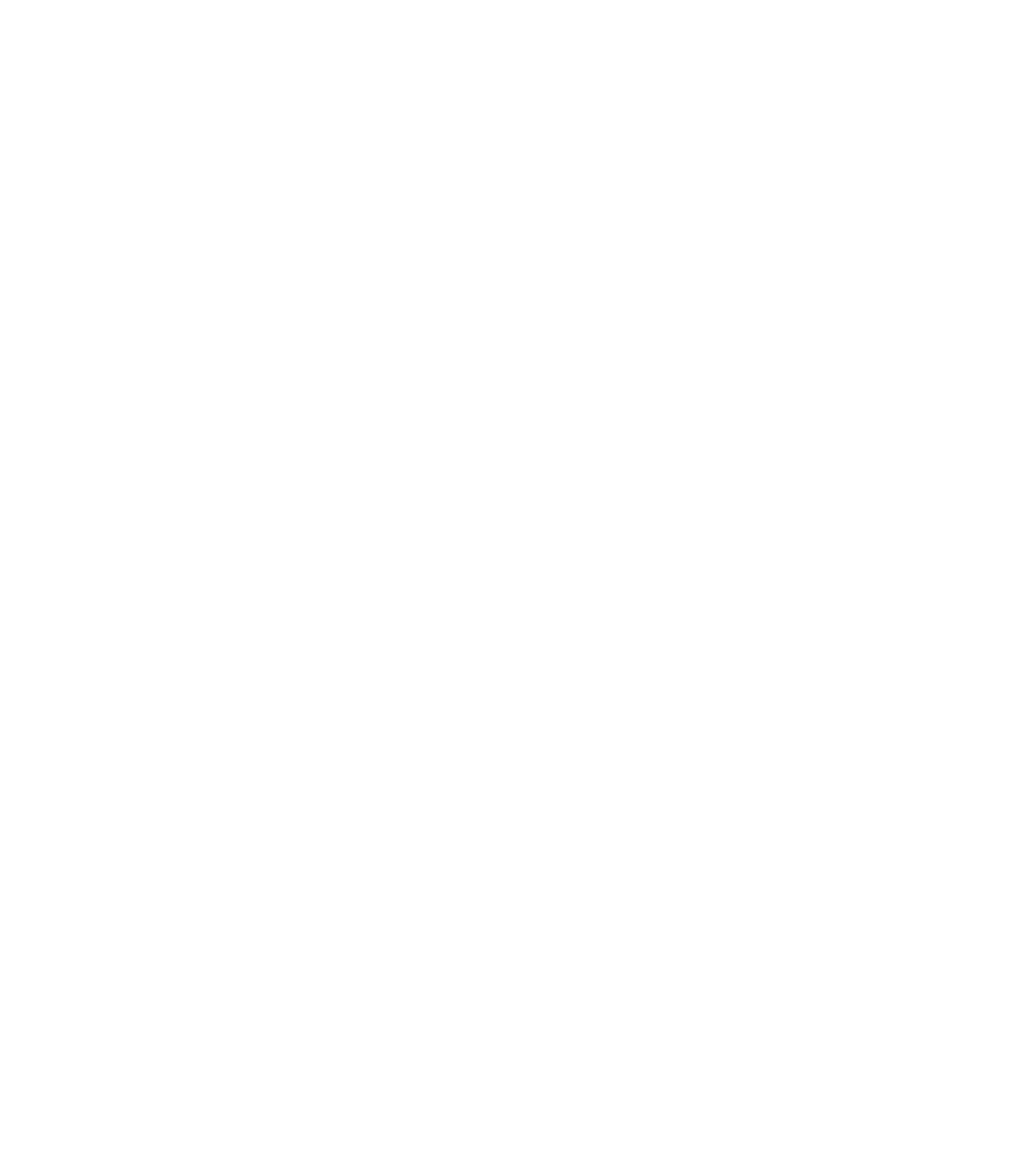
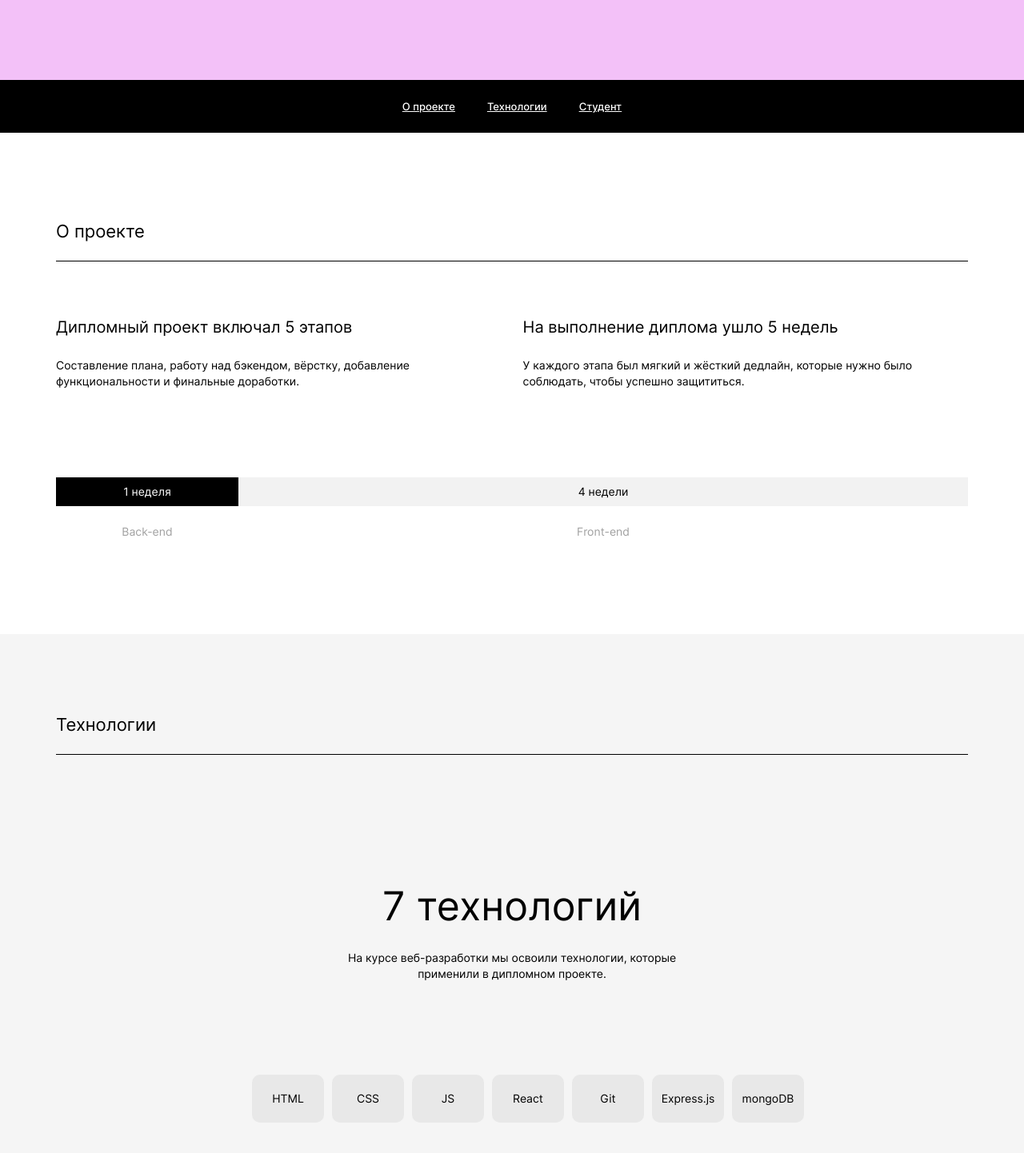
Before and after one commit to KrisGurach/Diploma-frontend, a React (Create React App) app in the folder movies-explorer-frontend/: page / in a window 1280 px wide. Shown: the part 498-1940 px from the top of the page at 80% size. Before the commit the page ends 800 px from the top, so only its background shows below. Built offline with nearby package versions, Linux system fonts and the light colour scheme.

Commit message:
add components

```diff
--- a/movies-explorer-frontend/src/components/App/App.jsx
+++ b/movies-explorer-frontend/src/components/App/App.jsx
@@ -1,10 +1,18 @@
 import './App.css';
 import Header from '../Header/Header.jsx';
+import Promo from '../Main/Promo/Promo';
+import NavTab from '../Main/Navtab/NavTab';
+import AboutProject from '../Main/AboutProject/AboutProject';
+import Techs from '../Main/Techs/Techs.jsx';
 
 function App() {
   return (
     <div className="App">
       <Header />
+      <Promo />
+      <NavTab />
+      <AboutProject />
+      <Techs />
     </div>
   );
 }
--- a/movies-explorer-frontend/src/components/Header/Header.jsx
+++ b/movies-explorer-frontend/src/components/Header/Header.jsx
@@ -12,7 +12,7 @@ export default function Header({}) {
         </div>
         <div className="header__container-account">
           <p className="header__account">Аккаунт</p>
-          <img  className="header__logo-account" src={account} alt="логотип аккаунта" />
+          <img className="header__logo-account" src={account} alt="логотип аккаунта" />
         </div>
       </div>
     </header>
--- /dev/null
+++ b/movies-explorer-frontend/src/components/Main/AboutProject/AboutProject.css
@@ -0,0 +1,78 @@
+.title {
+  margin: 110px 70px 70px;
+  min-height: 50px;
+  border-bottom: 1px var(--black-color) solid;
+  font-family: "Inter";
+  font-size: 22px;
+  font-weight: 400;
+  line-height: 1.21;
+  letter-spacing: -4%;
+}
+
+.project__flex-container {
+  margin: 0 70px 110px;
+  display: flex;
+  gap: 40px;
+}
+
+.project__subtitle {
+  margin: 0 0 26px;
+  padding: 0;
+  font-family: "Inter";
+  font-size: 20px;
+  font-weight: 400;
+  line-height: 1.21;
+}
+
+.project__text {
+  margin: 0;
+  padding: 0;
+  font-family: "Inter";
+  font-size: 14px;
+  font-weight: 400;
+  line-height: 1.43;
+}
+
+.project__time {
+  margin: 0 70px 14px;
+  display: flex;
+}
+
+.project__time:last-child {
+  margin-bottom: 110px;
+}
+
+.project__box {
+  margin: 0;
+  min-height: 36px;
+  display: flex;
+  align-items: center;
+  justify-content: center;
+  font-family: "Inter";
+  font-size: 14px;
+  font-weight: 400;
+  line-height: 1.21;
+  text-align: center;
+}
+
+.project__box_small{
+  width: 228px;
+}
+.project__box_big {
+  width: 912px;
+}
+
+.project__box_black {
+  margin: 0;
+  background-color: var(--black-color);
+  color: var(--white-color);
+}
+
+.project__box_grey {
+  margin: 0;
+  background-color: var(--grey-color);
+}
+
+.project__box_white {
+  color: var(--dark-grey-color);
+}
--- /dev/null
+++ b/movies-explorer-frontend/src/components/Main/AboutProject/AboutProject.jsx
@@ -0,0 +1,29 @@
+export default function AboutProject({}) {
+  return (
+    <div className="project">
+      <h2 className="title project__title">О проекте</h2>
+      <div className="project__flex-container">
+        <div className="project__container">
+          <p className="project__subtitle">Дипломный проект включал 5 этапов</p>
+          <p className="project__text">
+            Составление плана, работу над бэкендом, вёрстку, добавление функциональности и финальные доработки.
+          </p>
+        </div>
+        <div className="project__container">
+          <p className="project__subtitle">На выполнение диплома ушло 5 недель</p>
+          <p className="project__text">
+            У каждого этапа был мягкий и жёсткий дедлайн, которые нужно было соблюдать, чтобы успешно защититься.
+          </p>
+        </div>
+      </div>
+      <div className="project__time">
+        <p className="project__box project__box_small project__box_black">1 неделя</p>
+        <p className="project__box project__box_big project__box_grey">4 недели</p>
+      </div>
+      <div className="project__time">
+        <p className="project__box project__box_small project__box_white">Back-end</p>
+        <p className="project__box project__box_big project__box_white">Front-end</p>
+      </div>
+    </div>
+  );
+}
--- /dev/null
+++ b/movies-explorer-frontend/src/components/Main/Navtab/NavTab.css
@@ -0,0 +1,19 @@
+.navbar {
+  min-height: 66px;
+  background-color: var(--black-color);
+  display: flex;
+  justify-content: center;
+  align-items: center;
+  gap: 40px;
+}
+
+.navbar__link {
+  margin: 0;
+  padding: 0;
+  color: var(--white-color);
+  font-family: "Inter";
+  font-size: 13px;
+  font-weight: 500;
+  line-height: 1.23;
+  text-decoration: underline;
+}
--- /dev/null
+++ b/movies-explorer-frontend/src/components/Main/Navtab/NavTab.jsx
@@ -0,0 +1,9 @@
+export default function NavTab({}) {
+  return (
+    <nav className="navbar">
+      <p className="navbar__link">О проекте</p>
+      <p className="navbar__link">Технологии</p>
+      <p className="navbar__link">Студент</p>
+    </nav>
+  )
+}
--- /dev/null
+++ b/movies-explorer-frontend/src/components/Main/Promo/Promo.css
@@ -0,0 +1,30 @@
+.promo {
+  margin: 0;
+  padding: 0;
+  min-height: 524px;
+  background-color: var(--purple-color);
+  display: flex;
+  flex-direction: column;
+  justify-content: center;
+  align-items: center;
+  background-image: url(../../../images/logo-promo.svg);
+  background-repeat: no-repeat;
+  background-position: center;
+}
+
+.promo__title {
+  margin: 0;
+  padding: 0;
+  max-width: 730px;
+  min-height: 116px;
+  font-family: "Inter";
+  font-size: 50px;
+  font-weight: 400;
+  line-height: 1.16;
+  text-align: center;
+  letter-spacing: -4%;
+}
+
+.promo__logo {
+
+}
--- /dev/null
+++ b/movies-explorer-frontend/src/components/Main/Promo/Promo.jsx
@@ -0,0 +1,10 @@
+//import logo from "../../../images/logo-promo.svg";
+
+export default function Promo({}) {
+  return (
+    <div className="promo">
+      <h1 className="promo__title">Учебный проект студента факультета Веб-разработки.</h1>
+      {/* <img src={logo} className="promo__logo" alt="логотип проекта" /> */}
+    </div>
+  )
+}
--- /dev/null
+++ b/movies-explorer-frontend/src/components/Main/Techs/Techs.css
@@ -0,0 +1,58 @@
+.techs {
+  background-color: var(--medium-grey-color);
+}
+
+.techs__title {
+  padding-top: 100px
+}
+
+.techs__flex-container {
+  display: flex;
+  justify-content: center;
+  align-items: center;
+  flex-direction: column;
+}
+
+.techs__subtitle {
+  margin: 90px 0 26px;
+  font-family: "Inter";
+  font-size: 50px;
+  font-weight: 400;
+  line-height: 1.16;
+  letter-spacing: -4%;
+}
+
+.techs__text {
+  margin: 0 0 100px;
+  max-width: 460px;
+  font-family: "Inter";
+  font-size: 14px;
+  font-weight: 400;
+  line-height: 1.43;
+  letter-spacing: -4%;
+  text-align: center;
+}
+
+.techs__list {
+  padding-bottom: 100px;
+  display: flex;
+  justify-content: center;
+  align-items: center;
+  gap: 10px;
+  list-style: none;
+}
+
+.techs__lang {
+  width: 90px;
+  min-height: 60px;
+  border-radius: 10px;
+  background-color: var(--accent-grey-color);
+  display: flex;
+  justify-content: center;
+  align-items: center;
+  font-family: "Inter";
+  font-size: 14px;
+  font-weight: 400;
+  line-height: 1.21;
+  letter-spacing: -4%;
+}
--- /dev/null
+++ b/movies-explorer-frontend/src/components/Main/Techs/Techs.jsx
@@ -0,0 +1,23 @@
+export default function Techs({}) {
+  return (
+    <div className="techs">
+      <h2 className="title techs__title">Технологии</h2>
+      <div className="techs__flex-container">
+        <p className="techs__subtitle">7 технологий</p>
+        <p className="techs__text">
+          На курсе веб-разработки мы освоили технологии, которые применили в
+          дипломном проекте.
+        </p>
+        <ul className="techs__list">
+          <li className="techs__lang">HTML</li>
+          <li className="techs__lang">CSS</li>
+          <li className="techs__lang">JS</li>
+          <li className="techs__lang">React</li>
+          <li className="techs__lang">Git</li>
+          <li className="techs__lang">Express.js</li>
+          <li className="techs__lang">mongoDB</li>
+        </ul>
+      </div>
+    </div>
+  );
+}
--- a/movies-explorer-frontend/src/index.css
+++ b/movies-explorer-frontend/src/index.css
@@ -4,3 +4,7 @@
 
 
 @import url(./components/Header/Header.css);
+@import url(./components/Main/Promo/Promo.css);
+@import url(./components/Main/Navtab/NavTab.css);
+@import url(./components/Main/AboutProject/AboutProject.css);
+@import url(./components/Main/Techs/Techs.css);
--- a/movies-explorer-frontend/src/variables/variables.css
+++ b/movies-explorer-frontend/src/variables/variables.css
@@ -1,4 +1,9 @@
 :root {
   --black-color: #000000;
+  --white-color: #FFFFFF;
   --purple-color: #F3C1F8;
+  --grey-color: #F2F2F2;
+  --medium-grey-color: #F5F5F5;
+  --accent-grey-color: #E8E8E8;
+  --dark-grey-color: #A0A0A0;
 }
```
Also changed, not shown: movies-explorer-frontend/src/images/logo-promo.svg (added).
